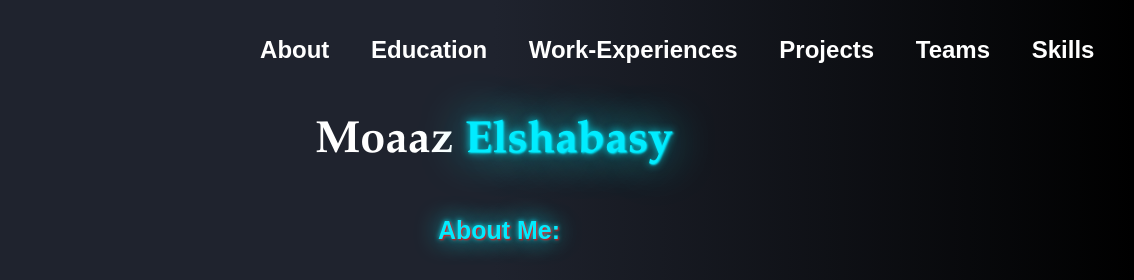
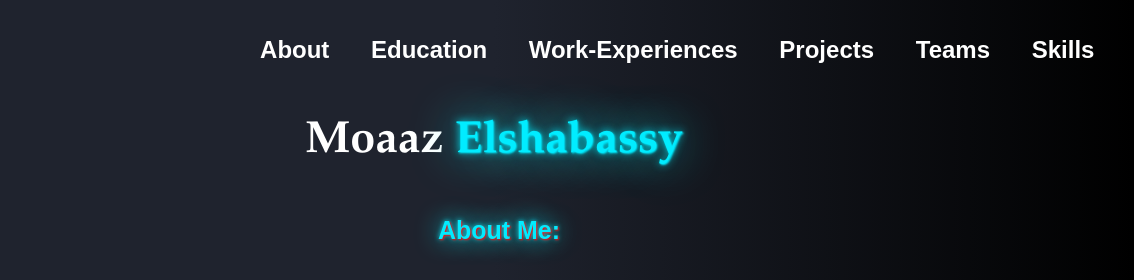
Before and after one commit to MoaazElshabasy/Moaaz-Elshabasy-Portal-, a plain HTML site: page index.html in a window 1280 px wide. Shown: the top 280 px of the page, 146-1280 px from the left. Drawn offline with nearby package versions, Linux system fonts and the light colour scheme.

Commit message:
Update index.html

```diff
--- a/index.html
+++ b/index.html
@@ -28,7 +28,7 @@ background: linear-gradient(90deg, rgba(31,35,46,1) 50%, rgba(0,0,0,1) 100%);
       <h2 style = " float :right; color: white ; text-align: right; word-spacing: 35px; margin-right: 2.5%; line-height: 1.2;"><a href = "#about">About  </a> <a href = "#Education"> Education  </a> <a href = "#Work Experiences"> Work-Experiences  </a> <a href = "#Projects"> Projects  </a> <a href = "#Teams" > Teams  </a> <a href = "#skills" > Skills  </a></h2>
 
 <!-- Name -->
-    <h1 style="clear:right ;font-family: Garamond, serif; margin-top: 5%; padding-top: 2.5%; margin-bottom: 25px; font-size: 45px;"> Moaaz <span style = " color: #01ECFF ; text-shadow: 1px 1px 2px #01ECFF, 0 0 1em #01ECFF, 0 0 0.2em #01ECFF; ">Elshabasy</span> </h1>
+    <h1 style="clear:right ;font-family: Garamond, serif; margin-top: 5%; padding-top: 2.5%; margin-bottom: 25px; font-size: 45px;"> Moaaz <span style = " color: #01ECFF ; text-shadow: 1px 1px 2px #01ECFF, 0 0 1em #01ECFF, 0 0 0.2em #01ECFF; ">Elshabassy</span> </h1>
 <!-- About Me -->
   <div class ="cancel1" tyle="">
     <h2 id = "about" class ="Highlight" style=" text-align: center; font-size : 25px; margin-left: 10px; margin-bottom: 5%;  "> About Me:  </h2>
```
